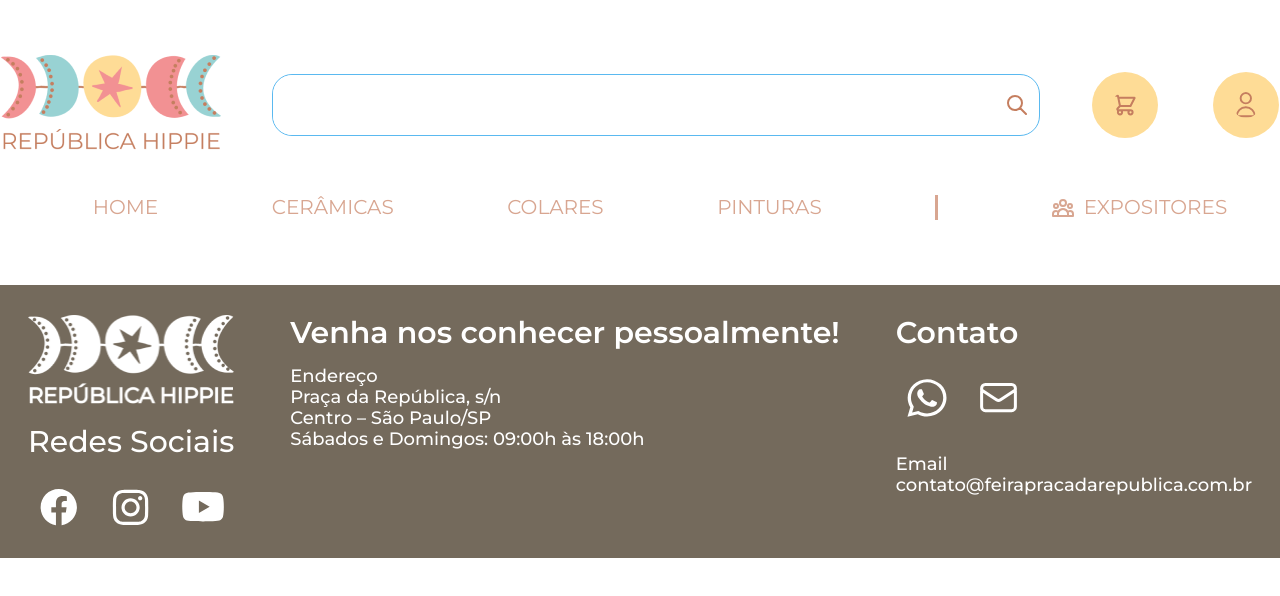
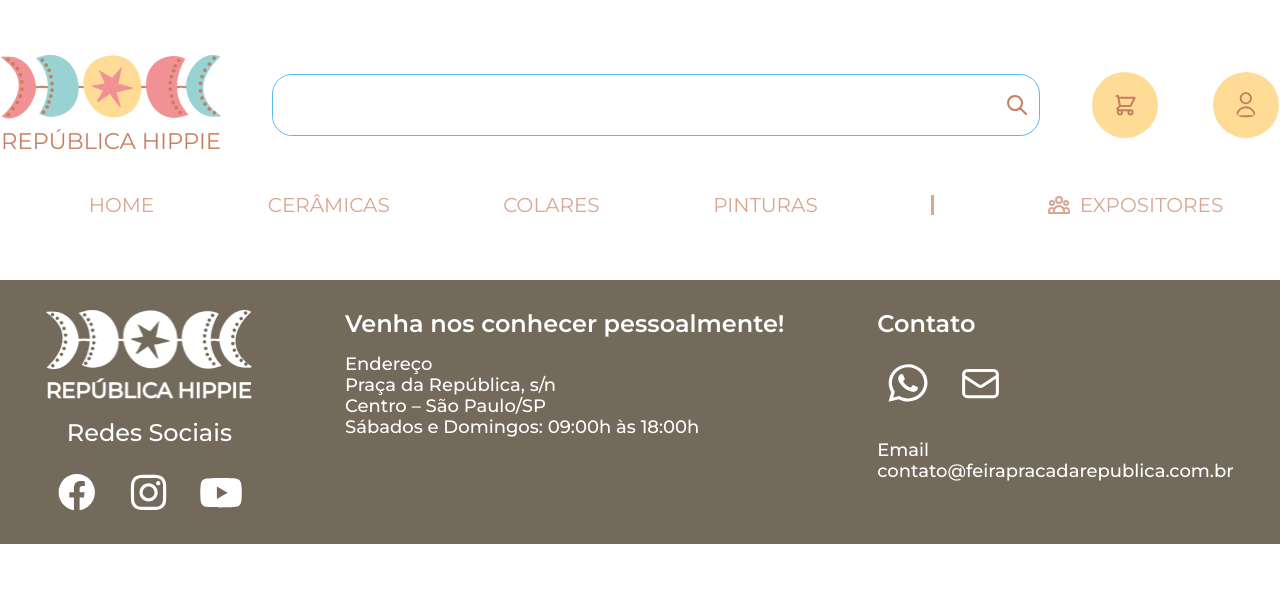
Before and after one commit to emilymarc/feira-republica-xp, a React (Vite) app in the folder frontend/republica-hippie/: page / in a window 1280 px wide. Shown: the top 596 px of the page. Built offline with nearby package versions, Linux system fonts and the light colour scheme.

Commit message:
Modificando fonte

```diff
--- a/frontend/republica-hippie/src/index.css
+++ b/frontend/republica-hippie/src/index.css
@@ -20,8 +20,8 @@ code {
   padding: 0;
   box-sizing: border-box;
   font-family: 'Montserrat', sans-serif;
-  font-size: 20px;
-  line-height: 25px;
+  font-size: 16px;
+  line-height: 20px;
   color:#404040;
 }
 
```
